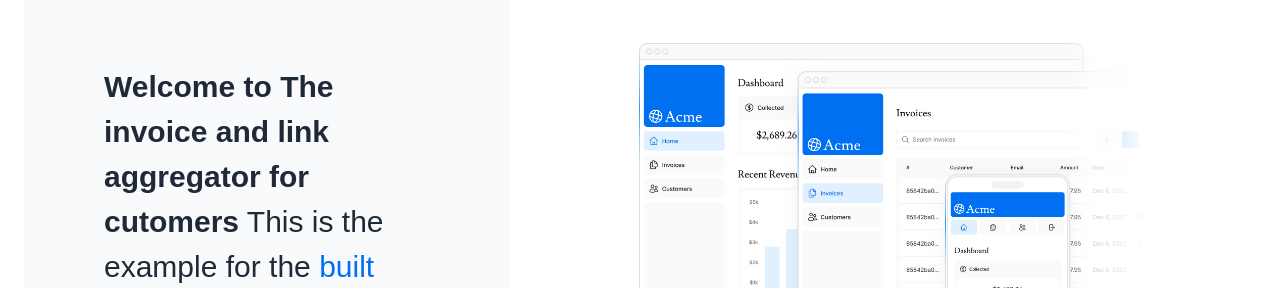
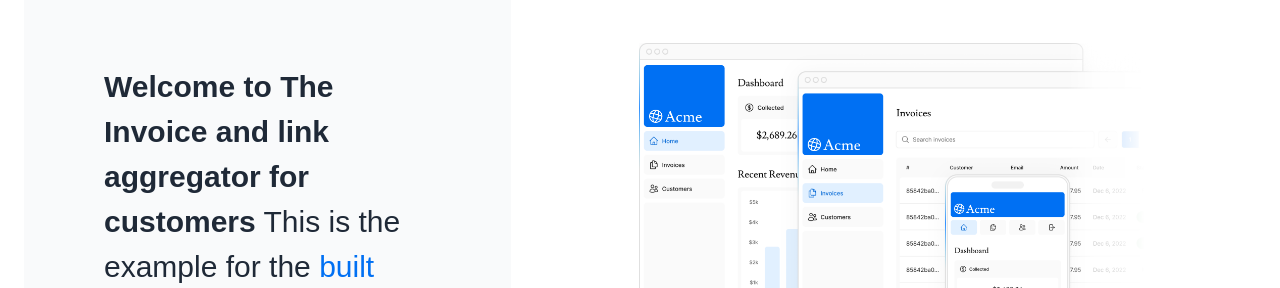
Before and after one commit to StoreFusion/working-nextjs-fullstack1, a Next.js app: page / in a window 1280 px wide. Shown: the part 277-565 px from the top of the page. Built offline with nearby package versions, Linux system fonts and the light colour scheme; a web font is replaced by a local one.

Commit message:
[update[ typo

```diff
--- a/app/page.tsx
+++ b/app/page.tsx
@@ -15,7 +15,7 @@ export default function Page() {
           <p
             className={`${lusitana.className} text-xl text-gray-800 md:text-3xl md:leading-normal`}
           >
-            <strong>Welcome to The invoice and link aggregator for cutomers</strong> This is the example for the{' '}
+            <strong>Welcome to The Invoice and link aggregator for customers</strong> This is the example for the{' '}
             <a href="https://nextjs.org/learn/" className="text-blue-500">
               built with Next.js
             </a>
```
